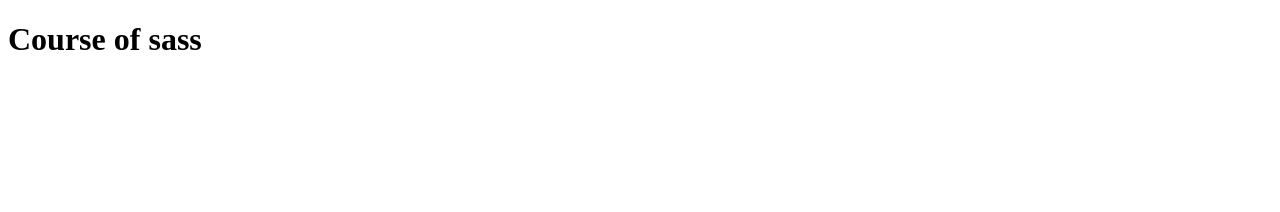
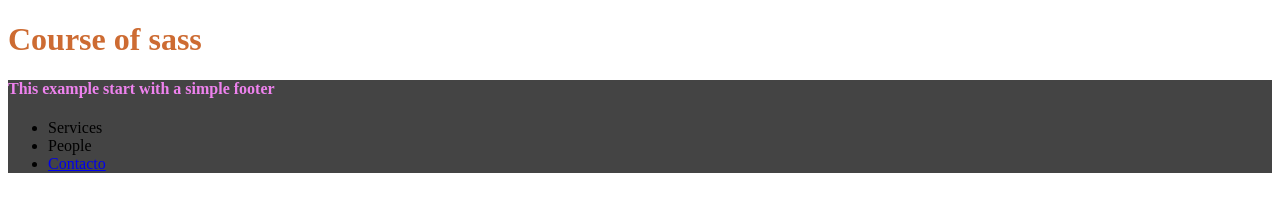
Before and after one commit to KarlaJu/sass-example, a plain HTML site: page index.html in a window 1280 px wide. Drawn offline with Linux system fonts and the light colour scheme.

Commit message:
Pequeño ejemplo de estilo con un pie de página

```diff
--- a/css/style.css
+++ b/css/style.css
@@ -1,3 +1,15 @@
+h1 {
+  color: #cd6b32;
+}
 
+footer {
+  background: #444;
+}
+footer h4 {
+  color: violet;
+}
+footer h4 a {
+  color: blueviolet;
+}
 
 /*# sourceMappingURL=style.css.map */
--- a/index.html
+++ b/index.html
@@ -9,5 +9,15 @@
 </head>
 <body>
   <h1>Course of sass</h1>
+  <footer>
+    <h4>This example start with a simple footer</h4>
+    <div>
+      <ul>
+        <li>Services</li>
+        <li>People</li>
+        <li><a href="#">Contacto</a></li>
+      </ul>
+    </div>
+  </footer>
 </body>
 </html>
```
